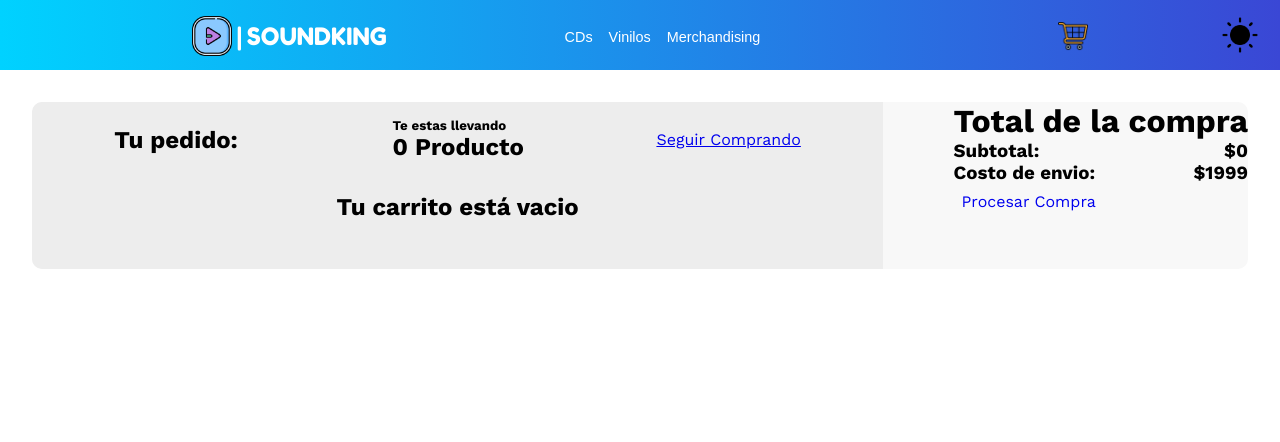
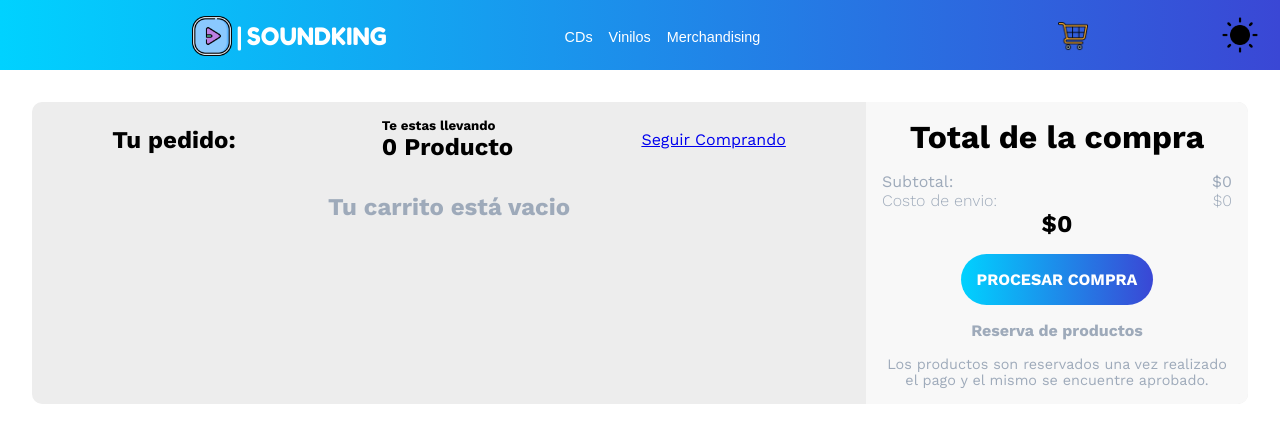
Before and after one commit to matiasabarca49/project-react-store-sk, a React (Create React App) app: page /Cart in a window 1280 px wide. Shown: the top 442 px of the page. Built offline with nearby package versions, Linux system fonts and the light colour scheme.

Commit message:
Estilos en componente Cart

```diff
--- a/src/components/Bodypage/Cart/Cart.css
+++ b/src/components/Bodypage/Cart/Cart.css
@@ -1,5 +1,5 @@
 .contenedorPrincipalCarrito{
-    background-color: #f8f8f8;
+    background-color: #ededed;
     display: flex;
     justify-content: space-between;
     margin: 2rem;
@@ -8,7 +8,6 @@
 }
 
 .contenedorPrincipalCarrito .totalProductos{
-    background-color: #ededed;
     width: 70%;
     /* border-radius: 10px; */
     padding: 1rem;
@@ -52,7 +51,6 @@
     border: none;
     background-color: transparent;
     position: absolute;
-    top: 15px;
     right: 15px;
     cursor: pointer;
 }
@@ -84,3 +82,31 @@
     font-weight: 700;
     color: #000;
 }
+
+.contenedorPrincipalCarrito .totalCompra{
+    text-align: center;
+    background-color: #f8f8f8;
+    padding: 1rem;
+}
+
+.contenedorPrincipalCarrito .totalCompra .disclaimer{
+    width: 350px;
+   margin-top: 1rem;
+   color: #9eaaba;
+
+}
+.contenedorPrincipalCarrito .totalCompra .disclaimer p{
+   margin-top: 1rem;
+   font-size: 0.9rem;
+
+
+}
+
+.contenedorPrincipalCarrito .totalCompra .btnProcesarCompra{
+    background-image: linear-gradient(90deg, #00d2ff 0%, #3a47d5 100%);
+    border-radius: 40px;
+    color: #fff;
+    margin-top: 1rem;
+    padding: 1rem;
+    font-weight: 700;
+}
--- a/src/components/Bodypage/Cart/Cart.jsx
+++ b/src/components/Bodypage/Cart/Cart.jsx
@@ -2,11 +2,13 @@ import React, { useContext } from 'react'
 import { Link } from 'react-router-dom'
 import { CartContext } from '../../Context/CartContex'
 import './Cart.css'
+import CartItem from './CartItem'
+import TotalCompra from './TotalCompra'
 
 
 const Cart = () => {
 
-  const { cart, total, eliminarDelCarrito } = useContext(CartContext)
+  const { cart } = useContext(CartContext)
 
   return (
     <div className='contenedorPrincipalCarrito'>
@@ -22,41 +24,9 @@ const Cart = () => {
           </div>
           <Link to='/' >Seguir Comprando</Link>
         </div>
-        <div className='contProductosCarrito'>
-
-            {cart.length
-
-            ?  cart.map(producto => (
-                <div className='productoCarrito'>
-                  <img src={producto.url} alt="" />
-                  <div className='productoCarrito__contInfo'>
-                    <h2>{producto.nombre}</h2>
-                    <div className='productoCarrito__cantidades'>
-                      <h3>Cantidad: {producto.cantidad}</h3>
-                      <h2>${producto.precio * producto.cantidad}</h2>
-                    </div>
-                  </div>
-                  <button onClick={ () => eliminarDelCarrito(producto.id)}> <img src="./img/delete.png" alt="" /></button>
-                </div>
-
-              ))
-            : <h2 style={{textAlign:"center"}}>Tu carrito está vacio</h2>
-
-            }
-        </div>
+        <CartItem />
       </div>
-      <div className='totalCompra'>
-          <h1> Total de la compra</h1>
-          <div style={{display:"flex", justifyContent: "space-between"}}>
-            <h3> Subtotal: </h3>
-            <h3>${total}</h3>
-          </div>
-          <div style={{display:"flex", justifyContent: "space-between"}}>
-            <h3> Costo de envio: </h3>
-            <h3> $1999</h3>
-          </div>
-          <Link to='/Pagar' className='btn' > Procesar Compra </Link>
-      </div>
+      <TotalCompra />
     </div>
   )
 }
--- /dev/null
+++ b/src/components/Bodypage/Cart/CartItem.jsx
@@ -0,0 +1,35 @@
+import React, { useContext } from 'react'
+import { CartContext } from '../../Context/CartContex'
+
+
+const CartItem = () => {
+
+    const { cart, eliminarDelCarrito } = useContext(CartContext)
+
+  return (
+    <div className='contProductosCarrito'>
+
+            {cart.length
+
+            ?  cart.map(producto => (
+                <div className='productoCarrito'>
+                  <img src={producto.url} alt="" />
+                  <div className='productoCarrito__contInfo'>
+                    <h2>{producto.nombre}</h2>
+                    <div className='productoCarrito__cantidades'>
+                      <h3>Cantidad: {producto.cantidad}</h3>
+                      <h3>${producto.precio * producto.cantidad}</h3>
+                    </div>
+                  </div>
+                  <button onClick={ () => eliminarDelCarrito(producto.id)}> <img src="./img/delete.png" alt="" /></button>
+                </div>
+
+              ))
+            : <h2 style={{textAlign:"center", color:"#9eaaba"}}>Tu carrito está vacio</h2>
+
+            }
+        </div>
+  )
+}
+
+export default CartItem
--- /dev/null
+++ b/src/components/Bodypage/Cart/TotalCompra.jsx
@@ -0,0 +1,30 @@
+import React, { useContext } from 'react'
+import { CartContext } from '../../Context/CartContex'
+import { Link } from 'react-router-dom'
+
+const TotalCompra = () => {
+
+    const {cart, total} = useContext(CartContext)
+
+  return (
+    <div className='totalCompra'>
+          <h1> Total de la compra</h1>
+          <div style={{display:"flex", justifyContent: "space-between", marginTop:"1rem", color:"#9eaaba"}}>
+            <h4 style={{ fontWeight:"400"}}> Subtotal: </h4>
+            <h4 style={{ fontWeight:"400"}}>${total}</h4>
+          </div>
+          <div style={{display:"flex", justifyContent: "space-between",  color:"#9eaaba", fontWeight:"300" }}>
+            <h4 style={{ fontWeight:"300"}}> Costo de envio: </h4>
+            <h4 style={{ fontWeight:"300"}}> ${cart.length? 1999 : 0}</h4>
+          </div>
+          <h2>${cart.length?total + 1999 : 0}</h2>
+          <Link to='/Pagar' className='btn btnProcesarCompra' > PROCESAR COMPRA </Link>
+          <div className='disclaimer'>
+            <h4>Reserva de productos</h4>
+            <p>Los productos son reservados una vez realizado el pago y el mismo se encuentre aprobado.</p>
+          </div>
+      </div>
+  )
+}
+
+export default TotalCompra
```
